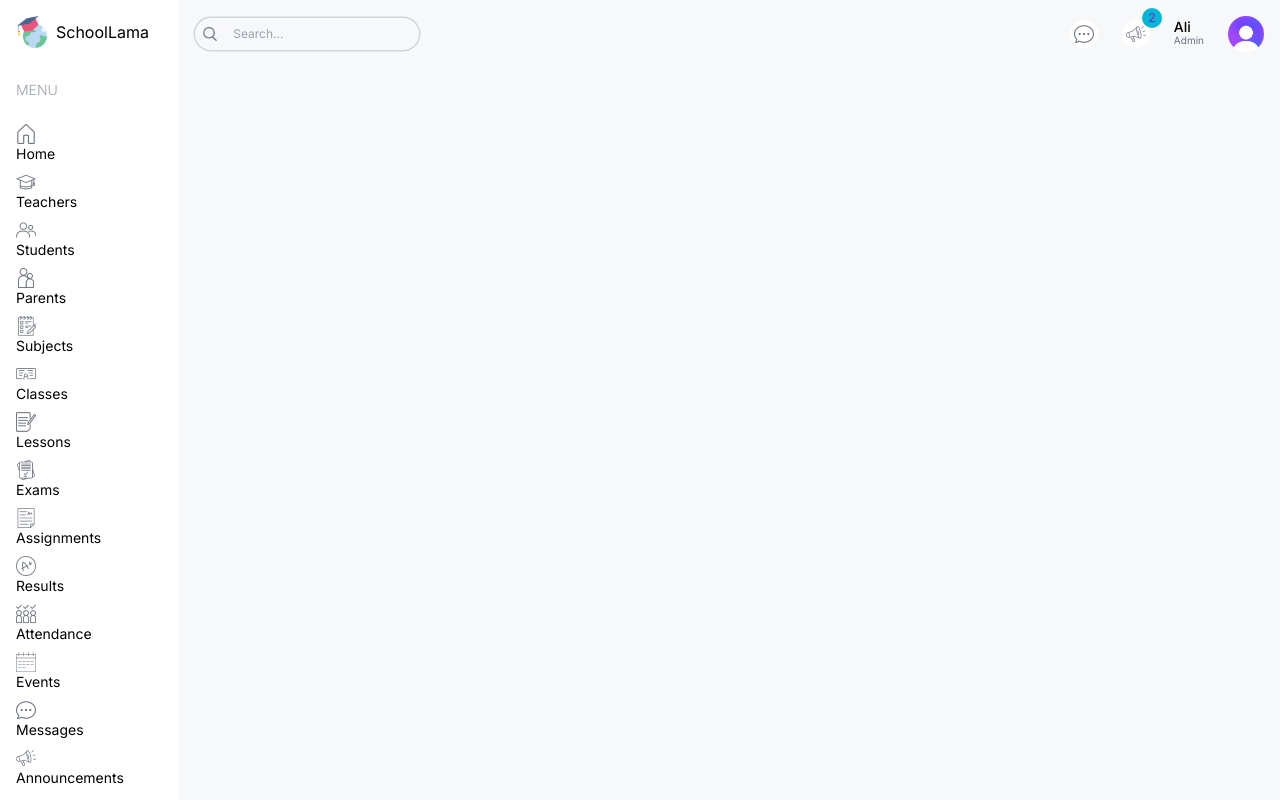
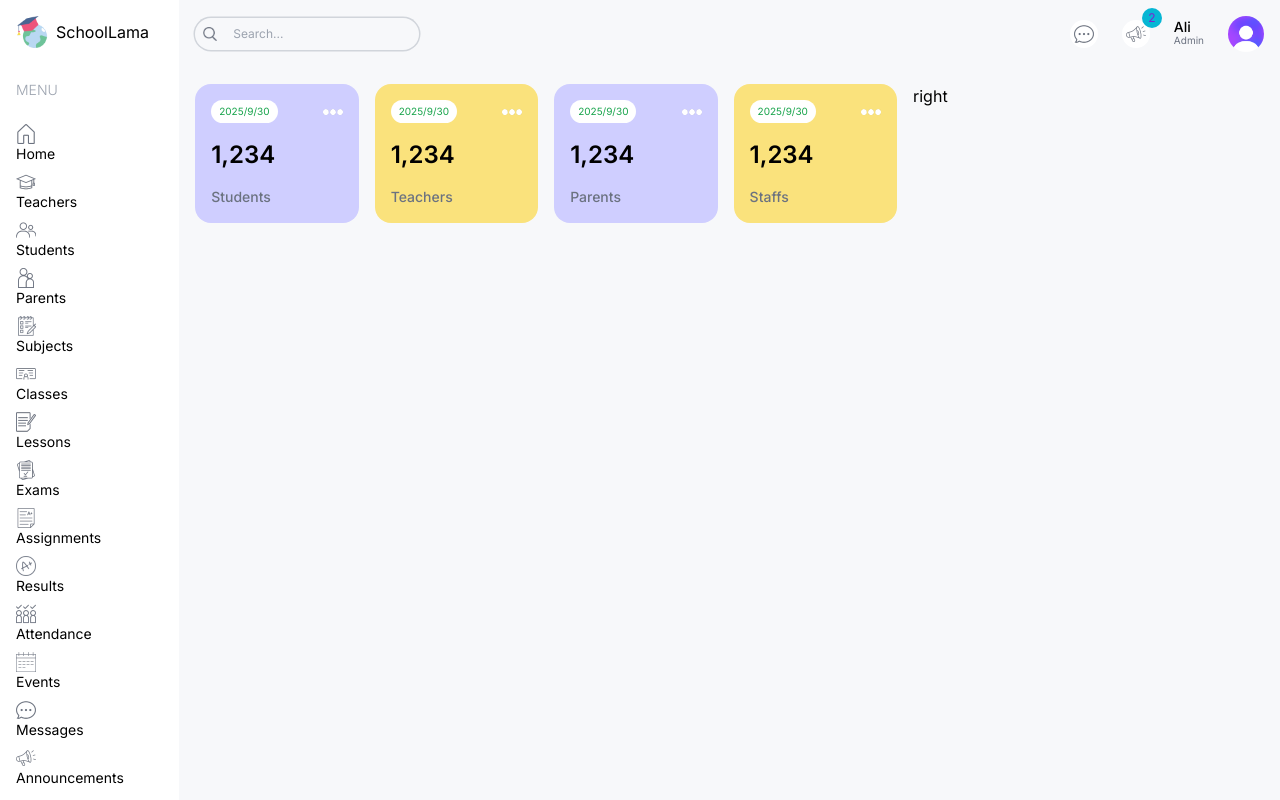
Before and after one commit to DostMohammadFahimi/F-SMIS, a Next.js app: page /admin in a window 1280 px wide. Shown: the top 800 px of the page. Built offline with nearby package versions, Linux system fonts and the light colour scheme.

Commit message:
create the users card.

```diff
--- a/src/app/(dashboard)/admin/page.tsx
+++ b/src/app/(dashboard)/admin/page.tsx
@@ -1,10 +1,23 @@
+import UserCard from "@/components/UserCard";
 
 const AdminPage = () => {
   return (
-    <div>
-      Admin Page
+    <div className="p-4 flex gap-4 flex-col md:flex-row">
+      {/* {left} */}
+      <div className="w-full lg:w-2/3">
+        {/* {User Card} */}
+        <div className="flex gap-4 justify-between flex-wrap">
+          <UserCard type={"students"} />
+          <UserCard type={"teachers"} />
+          <UserCard type={"parents"} />
+          <UserCard type={"staffs"} />
+        </div>
+      </div>
+
+      {/* {right} */}
+      <div className="w-full lg:w-1/3">right</div>
     </div>
-  )
-}
+  );
+};
 
-export default AdminPage
+export default AdminPage;
--- a/src/app/(dashboard)/layout.tsx
+++ b/src/app/(dashboard)/layout.tsx
@@ -28,6 +28,7 @@
     "
       >
         <Navbar />
+        {children}
       </div>
     </div>
   );
--- /dev/null
+++ b/src/components/UserCard.tsx
@@ -0,0 +1,18 @@
+import Image from "next/image";
+
+const UserCard = ({ type }: { type: string }) => {
+  return (
+    <div className="rounded-2xl odd:bg-lamaPurple even:bg-lamaYellow p-4 flex-1 min-w-[130px]">
+      <div className="flex justify-between items-center">
+        <span className="text-[10px] bg-white px-2 py-1 rounded-full text-green-600">
+          2025/9/30
+        </span>
+        <Image src="/more.png" alt="" width={20} height={20} />
+      </div>
+      <h1 className="text-2xl font-semibold my-4">1,234</h1>
+      <h2 className="capitalize text-sm font-medium text-gray-500">{type}</h2>
+    </div>
+  );
+};
+
+export default UserCard;
--- a/tailwind.config.ts
+++ b/tailwind.config.ts
@@ -13,6 +13,14 @@
         "gradient-conic":
           "conic-gradient(from 180deg at 50% 50%, var(--tw-gradient-stops))",
       },
+      colors: {
+        lamaSky: "#C3FBFA",
+        lamaSkyLight: "#EDF9FD",
+        lamaPurple: "#CFCEFF",
+        lamaPurpleLight: "#F1F0FF",
+        lamaYellow: "#FAE27C",
+        lamaYellowLight: "#FEFCE8",
+      },
     },
   },
   plugins: [],
```
